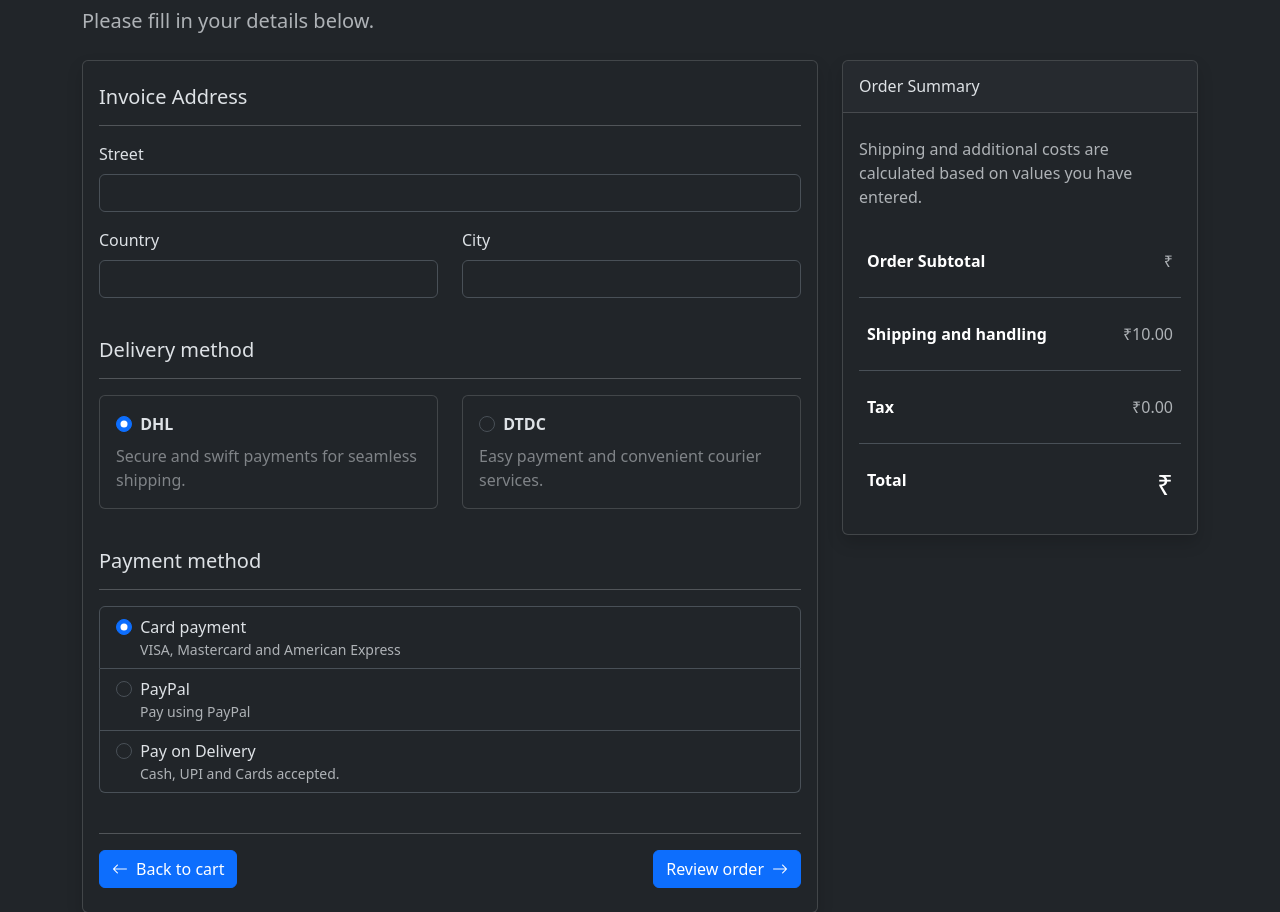
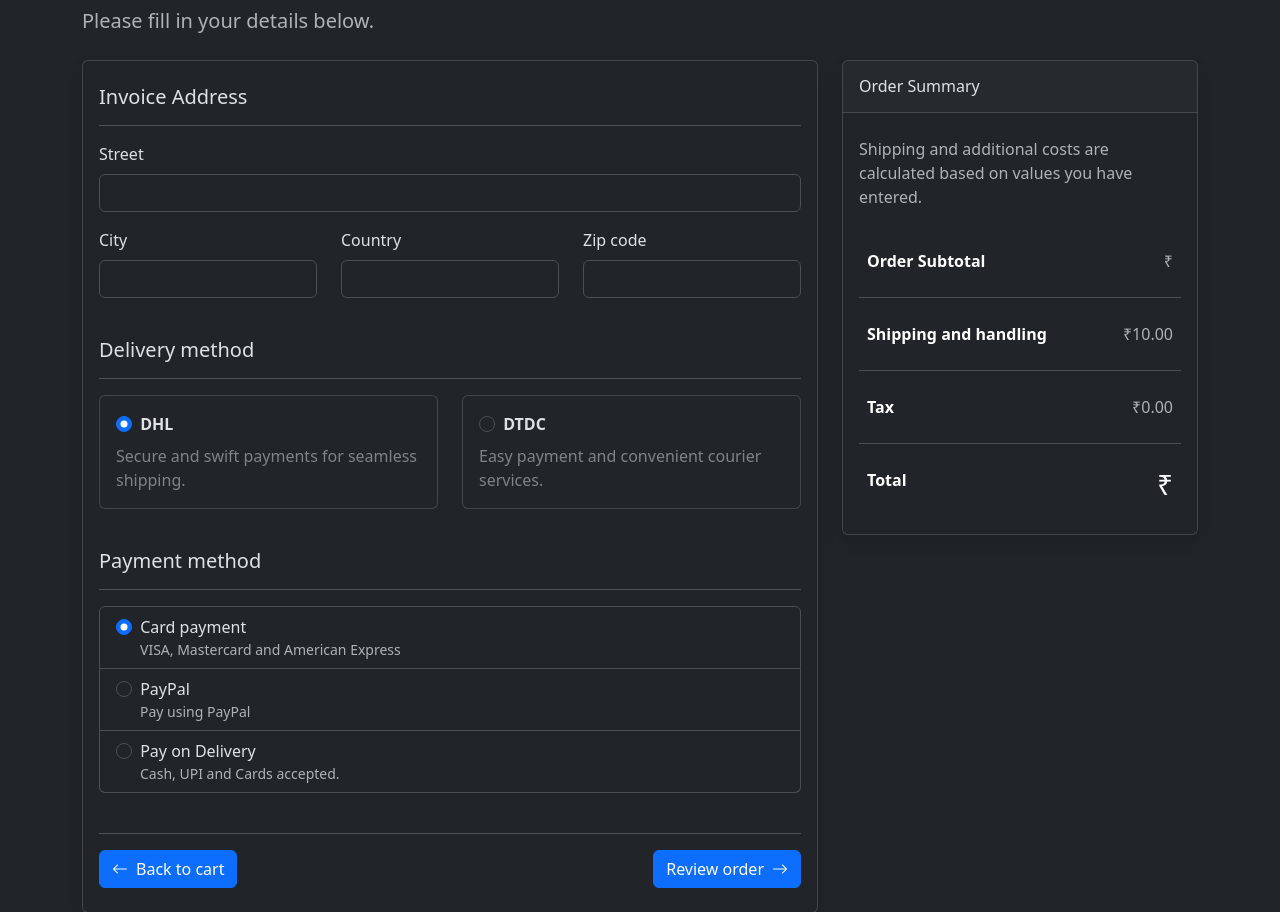
Before and after one commit to henry-jacq/eazycart, a Flask app: template templates/checkout.html in a window 1280 px wide. Shown: the part 223-1135 px from the top of the page. Run offline with Flask 3, Linux system fonts and the light colour scheme; the template is opened without the code that fills it, so the values that code supplies are empty.

Commit message:
change: new field added

```diff
--- a/templates/checkout.html
+++ b/templates/checkout.html
@@ -18,13 +18,17 @@
                                 <label for="invoice-street" class="form-label">Street</label>
                                 <input type="text" class="form-control" id="invoice-street">
                             </div>
-                            <div class="col-md-6 mb-3">
+                            <div class="col-md-4 mb-3">
+                                <label for="invoice-city" class="form-label">City</label>
+                                <input type="text" class="form-control" id="invoice-city">
+                            </div>
+                            <div class="col-md-4 mb-3">
                                 <label for="invoice-country" class="form-label">Country</label>
                                 <input type="text" class="form-control" id="invoice-country">
                             </div>
-                            <div class="col-md-6 mb-3">
-                                <label for="invoice-city" class="form-label">City</label>
-                                <input type="text" class="form-control" id="invoice-city">
+                            <div class="col-md-4 mb-3">
+                                <label for="zip-code" class="form-label">Zip code</label>
+                                <input type="number" class="form-control" id="zip-code">
                             </div>
                         </div>
                     </div>
```
